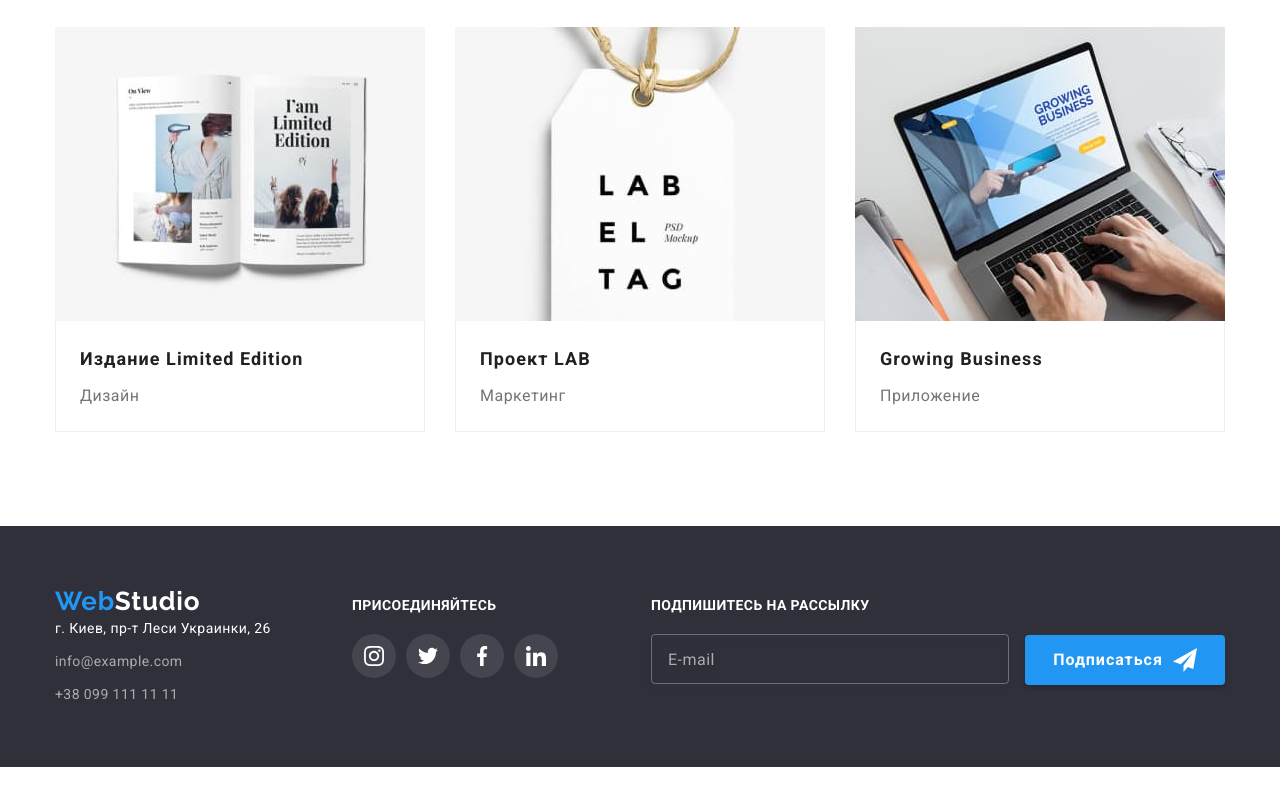
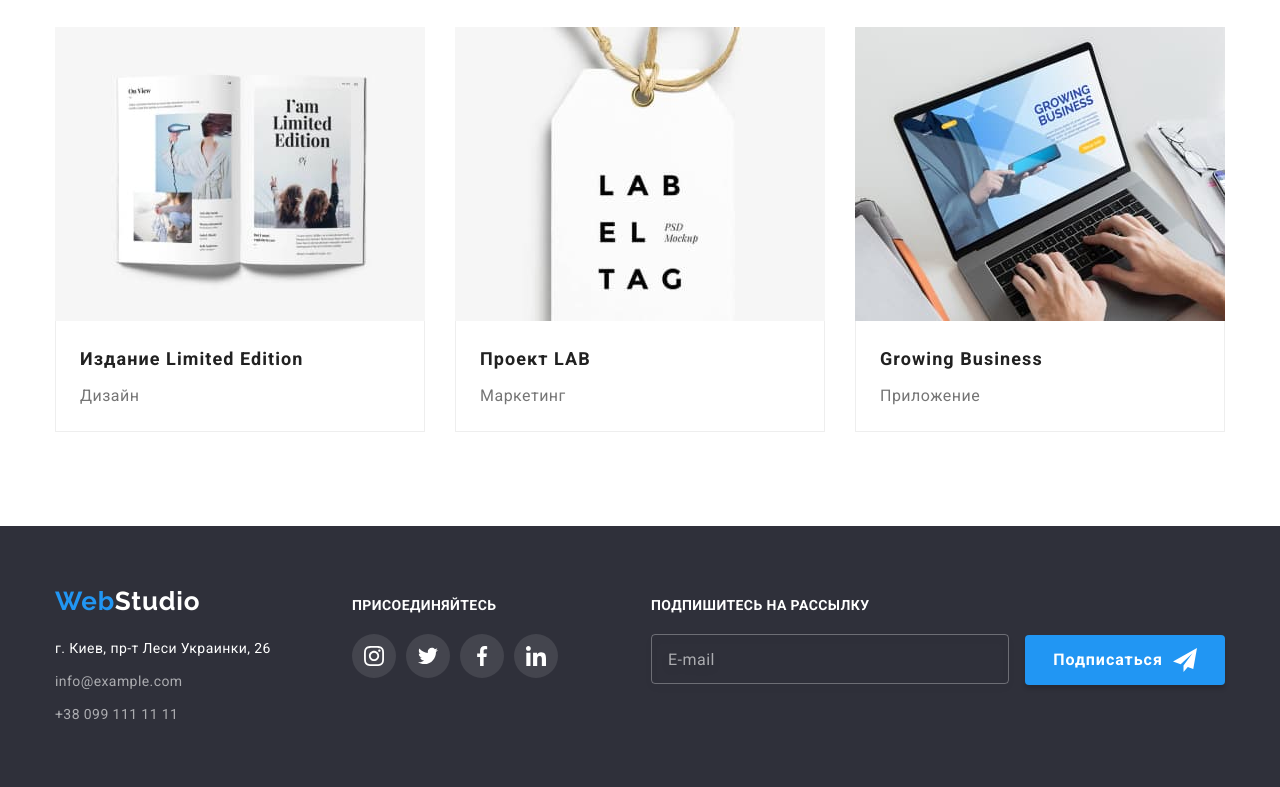
Before and after one commit to FialkaAnutka/goit-markup-hw-07, a plain HTML site: page portfolio.html in a window 1280 px wide. Shown: the part 1109-1896 px from the top of the page. Drawn offline with nearby package versions, Linux system fonts and the light colour scheme.

Commit message:
ДЗ7 виправлено

```diff
--- a/portfolio.html
+++ b/portfolio.html
@@ -168,7 +168,7 @@
       <div class="container footer__box">
         <div class="adress-box">
           <a href="" class="logo link">Web<span class="logo__light">Studio</span></a>
-          <address>
+          <address class="footer__adress">
             <ul class="address-list list">
               <li>
                 <a href="https://www.google.com/search?client=firefox-b-d&q=%D0%BA%D0%B8%D0%B5%D0%B2+%D1%83%D0%BB%D0%B8%D1%86%D0%B0+%D0%BB%D0%B5%D1%81%D0%B8+%D1%83%D0%BA%D1%80%D0%B0%D0%B8%D0%BD%D0%BA%D0%B8+26+%D0%B3%D1%83%D0%B3%D0%BB+%D0%BA%D0%B0%D1%80%D1%82%D1%8B"
--- a/sass/layout/_footer.scss
+++ b/sass/layout/_footer.scss
@@ -11,7 +11,7 @@
 }
 }
 
-.adress-box {
+ .adress-box {
     flex-grow: 1;
 }
 
```
Also changed, not shown: index.html (+1 -1 lines).
